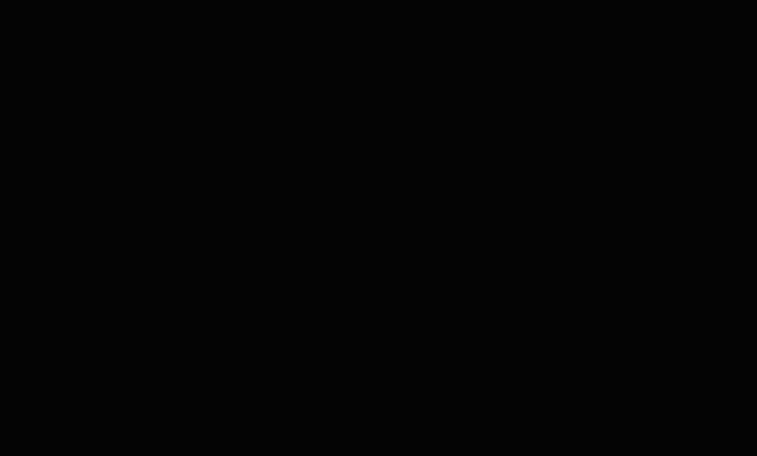
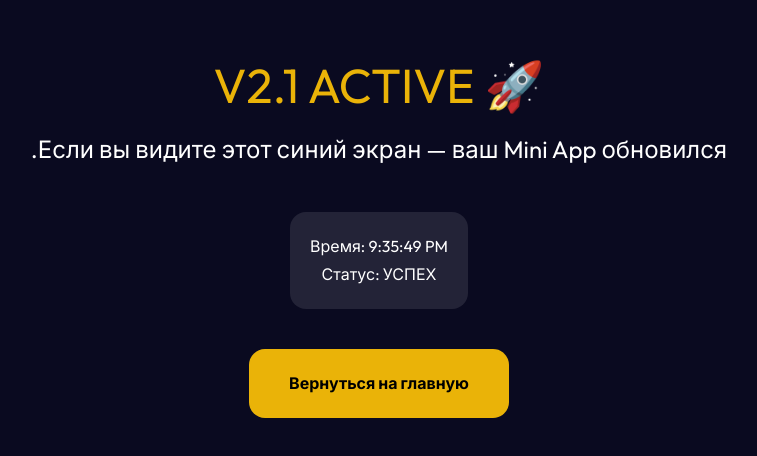
Before and after one commit to ferocious435/beautyos-ai-v2, a React (Vite) app: page /test in a window 1280 px wide. Before the commit this address had no page. Shown: the part 170-626 px from the top of the page, without its empty margins (261-1018 px from the left). Built offline with nearby package versions, Linux system fonts and the light colour scheme.

Commit message:
Cache buster: Add /test route and bot debug button

```diff
--- a/src/App.tsx
+++ b/src/App.tsx
@@ -2,6 +2,7 @@ import { BrowserRouter as Router, Routes, Route } from 'react-router-dom';
 import MainLayout from './layouts/MainLayout';
 import Dashboard from './pages/Dashboard';
 import Portfolio from './pages/Portfolio';
+import TestPage from './pages/TestPage';
 
 function App() {
   return (
@@ -9,6 +10,7 @@ function App() {
       <MainLayout>
         <Routes>
           <Route path="/" element={<Dashboard />} />
+          <Route path="/test" element={<TestPage />} />
           <Route path="/portfolio" element={<Portfolio />} />
           <Route path="/settings" element={<div className="text-white p-8">Настройки системы в разработке...</div>} />
         </Routes>
--- /dev/null
+++ b/src/pages/TestPage.tsx
@@ -0,0 +1,32 @@
+import React from 'react';
+
+const TestPage = () => {
+  return (
+    <div style={{
+      backgroundColor: '#0a0a20',
+      minHeight: '100vh',
+      display: 'flex',
+      flexDirection: 'column',
+      alignItems: 'center',
+      justifyContent: 'center',
+      color: 'white',
+      padding: '40px',
+      textAlign: 'center'
+    }}>
+      <h1 style={{ fontSize: '48px', color: '#eab308' }}>🚀 V2.1 ACTIVE</h1>
+      <p style={{ fontSize: '24px' }}>Если вы видите этот синий экран — ваш Mini App обновился.</p>
+      <div style={{ marginTop: '40px', padding: '20px', background: 'rgba(255,255,255,0.1)', borderRadius: '16px' }}>
+        <p>Время: {new Date().toLocaleTimeString()}</p>
+        <p>Статус: УСПЕХ</p>
+      </div>
+      <button
+        onClick={() => window.location.href = '/'}
+        style={{ marginTop: '40px', padding: '20px 40px', background: '#eab308', color: '#000', border: 'none', borderRadius: '16px', fontWeight: 'bold' }}
+      >
+        Вернуться на главную
+      </button>
+    </div>
+  );
+};
+
+export default TestPage;
```
Also changed, not shown: 1 other file (tests, documents, lock files or other folders).
